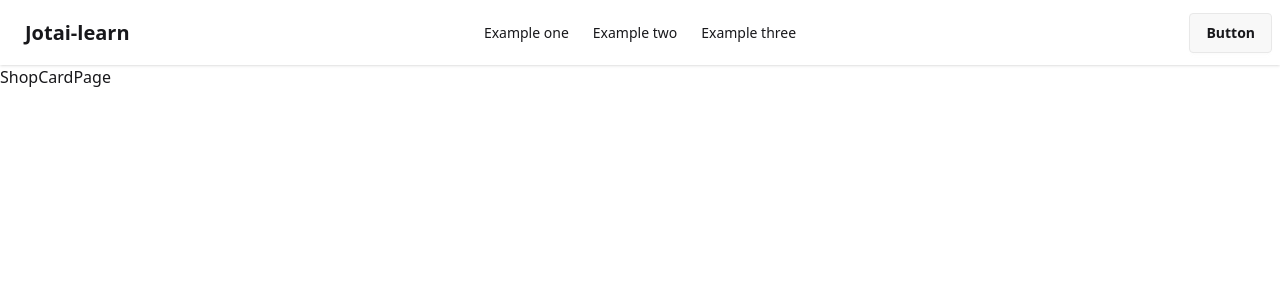
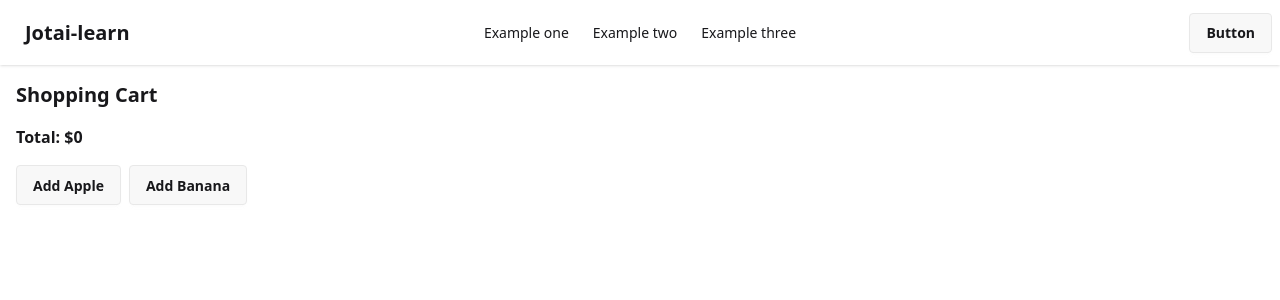
Before and after one commit to Foshati/jotai-learn, a Next.js app: page /e3 in a window 1280 px wide. Shown: the top 300 px of the page. Built offline with nearby package versions, Linux system fonts and the light colour scheme.

Commit message:
feat: implement shopping cart functionality with add and remove item features; integrate uuid for unique item IDs

```diff
--- a/package.json
+++ b/package.json
@@ -13,7 +13,8 @@
     "jotai": "^2.12.4",
     "next": "15.1.8",
     "react": "^19.0.0",
-    "react-dom": "^19.0.0"
+    "react-dom": "^19.0.0",
+    "uuid": "^11.1.0"
   },
   "devDependencies": {
     "@eslint/eslintrc": "^3",
--- a/src/app/e3/page.tsx
+++ b/src/app/e3/page.tsx
@@ -1,5 +1,56 @@
+"use client";
+import { cartAtom, totalAtom } from "@/atoms/cartAtom";
+import { useAtom } from "jotai";
+import { v4 as uuidv4 } from "uuid";
+type CartItemType = {
+  id: string;
+  name: string;
+  price: number;
+};
+
 export default function ShopCartPage() {
+  const [cart, setCart] = useAtom(cartAtom);
+  const [total] = useAtom(totalAtom);
+
+  const addItem = (item: CartItemType) => {
+    setCart([...cart, item]);
+  };
+
+  const removeItem = (id: string) => {
+    setCart(cart.filter((item) => item.id !== id));
+  };
+
   return (
-    <div>ShopCardPage</div>
-  )
+    <div className="p-4">
+      <h1 className="text-xl font-bold mb-4">Shopping Cart</h1>
+      <ul>
+        {cart?.map((item) => (
+          <li key={item.id} className="mb-2">
+            {item.name} - ${item.price}
+            <button
+              onClick={() => removeItem(item.id)}
+              className="ml-2 px-2 py-1 bg-red-500 text-white rounded-full"
+            >
+              X
+            </button>
+          </li>
+        ))}
+      </ul>
+      <p className="mt-4 font-semibold">Total: ${total}</p>
+      <div className="mt-4 space-x-2">
+        <button
+          onClick={() => addItem({ id: uuidv4(), name: "Apple", price: 1.5 })}
+          className="btn"
+        >
+          Add Apple
+        </button>
+        <button
+          onClick={() => addItem({ id: uuidv4(), name: "Banana", price: 1.0 })}
+          className="btn"
+        >
+          Add Banana
+        </button>
+      </div>
+    </div>
+  );
 }
--- a/src/atoms/cartAtom.ts
+++ b/src/atoms/cartAtom.ts
@@ -0,0 +1,13 @@
+import { atom } from "jotai";
+
+type CartItemType = {
+    id: string;
+    name: string;
+    price: number;
+};
+
+export const cartAtom = atom<CartItemType[]>([]);
+
+export const totalAtom = atom((get) =>
+    get(cartAtom).reduce((total, item) => total + item.price, 0)
+);
```
Also changed, not shown: 1 other file (tests, documents, lock files or other folders).
